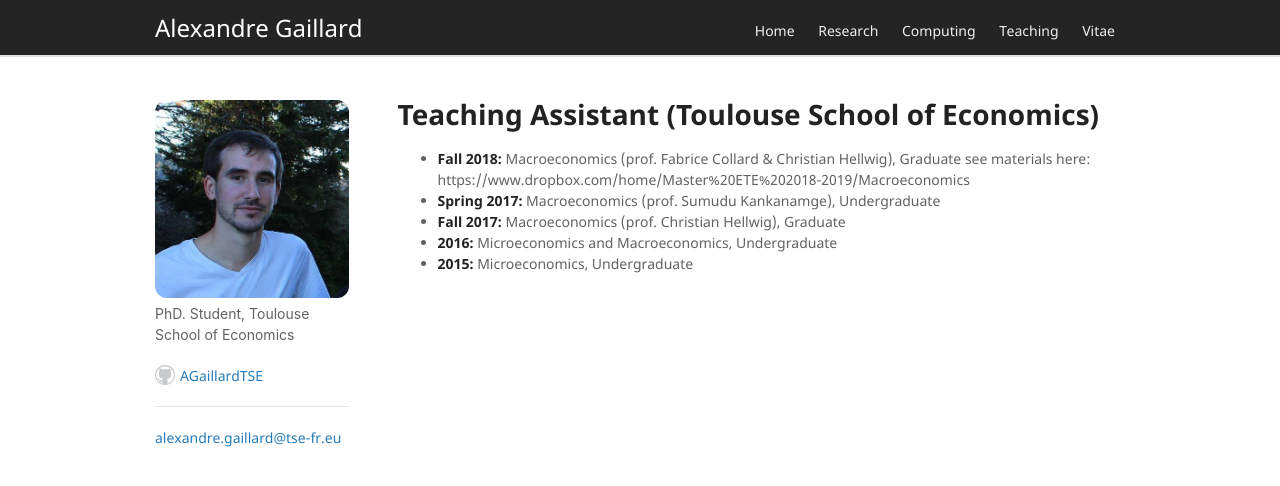
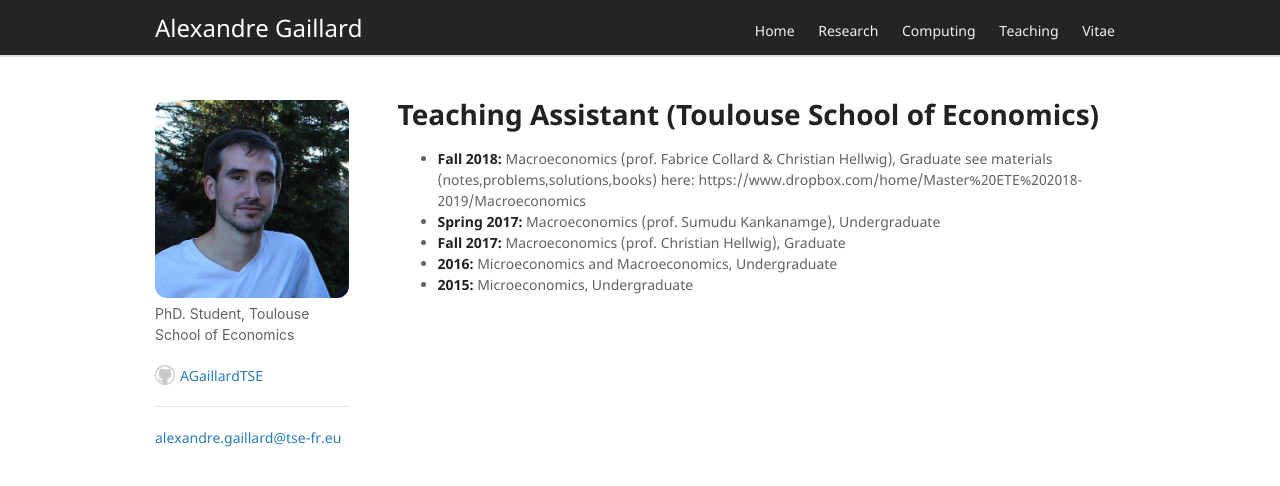
Before and after one commit to AGaillardTSE/AGaillardTSE.github.io, a Jekyll site: the page built from teaching.md, in a window 1280 px wide. Shown: the top 486 px of the page. Built offline with Jekyll 4.4.1, drawn with Linux system fonts in a browser that asks for light colours; our own code applies the rules of GitHub Pages for plain Markdown files.

Commit message:
Update teaching.md

```diff
--- a/teaching.md
+++ b/teaching.md
@@ -6,7 +6,7 @@
 
 
 * **Fall 2018:** Macroeconomics (prof. Fabrice Collard & Christian Hellwig), Graduate
-see materials here: https://www.dropbox.com/home/Master%20ETE%202018-2019/Macroeconomics
+  see materials (notes,problems,solutions,books) here: https://www.dropbox.com/home/Master%20ETE%202018-2019/Macroeconomics
 * **Spring 2017:** Macroeconomics (prof. Sumudu Kankanamge), Undergraduate
 * **Fall 2017:** Macroeconomics (prof. Christian Hellwig), Graduate
 * **2016:** Microeconomics and Macroeconomics, Undergraduate
```
